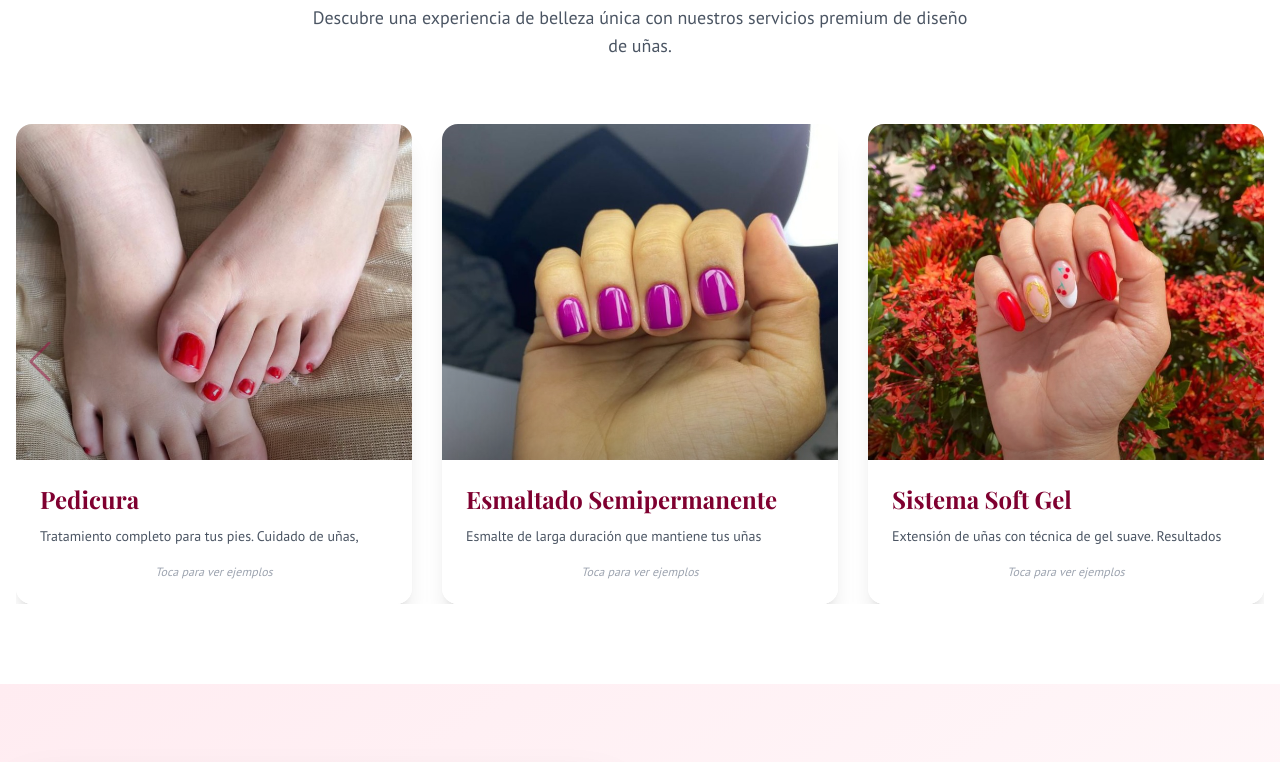
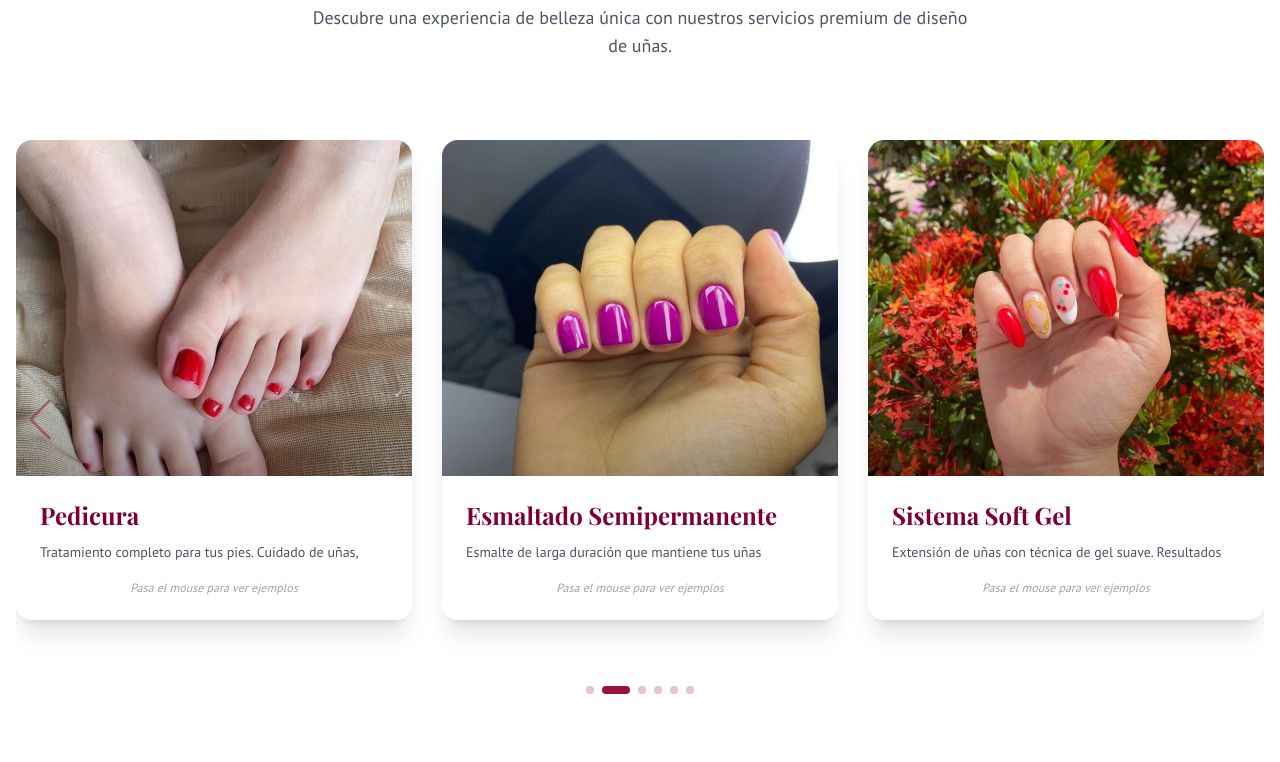
Before and after one commit to Ljrod/Nuevo-Yaday, a Next.js app: page / in a window 1280 px wide. Shown: the part 940-1702 px from the top of the page. Built offline with nearby package versions, Linux system fonts and the light colour scheme.

Commit message:
carrusel listo

```diff
--- a/src/components/ServiceCard.tsx
+++ b/src/components/ServiceCard.tsx
@@ -12,10 +12,24 @@ interface ServiceCardProps {
 export default function ServiceCard({ service }: ServiceCardProps) {
     const [isFlipped, setIsFlipped] = useState(false);
 
+    const handleMouseEnter = () => {
+        setIsFlipped(true);
+    };
+
+    const handleMouseLeave = () => {
+        setIsFlipped(false);
+    };
+
+    const handleTouchStart = () => {
+        setIsFlipped(!isFlipped);
+    };
+
     return (
         <div
             className="relative w-full h-[480px] cursor-pointer group"
-            onClick={() => setIsFlipped(!isFlipped)}
+            onMouseEnter={handleMouseEnter}
+            onMouseLeave={handleMouseLeave}
+            onTouchStart={handleTouchStart}
         >
             <motion.div
                 className="relative w-full h-full"
@@ -67,7 +81,7 @@ export default function ServiceCard({ service }: ServiceCardProps) {
 
                             {/* Call to Action */}
                             <p className="text-xs text-gray-400 italic text-center">
-                                Toca para ver ejemplos
+                                Pasa el mouse para ver ejemplos
                             </p>
                         </div>
 
@@ -89,17 +103,14 @@ export default function ServiceCard({ service }: ServiceCardProps) {
                 >
                     <div className="w-full h-full bg-gradient-to-br from-white to-primary/5 p-6 flex flex-col">
                         {/* Header */}
-                        <div className="mb-4">
-                            <h3 className="font-playfair text-xl font-bold text-primary mb-2">
+                        <div className="mb-6">
+                            <h3 className="font-playfair text-2xl font-bold text-primary text-center">
                                 {service.name}
                             </h3>
-                            <p className="text-sm text-gray-600">
-                                Galería de ejemplos
-                            </p>
                         </div>
 
                         {/* Gallery Grid */}
-                        <div className="grid grid-cols-2 gap-3 flex-grow mb-4">
+                        <div className="grid grid-cols-2 gap-4 flex-grow">
                             {[service.mainImageUrl, ...service.sampleImageUrls.slice(0, 3)].map((url, index) => (
                                 <motion.div
                                     key={index}
@@ -119,26 +130,11 @@ export default function ServiceCard({ service }: ServiceCardProps) {
                             ))}
                         </div>
 
-                        {/* Features */}
-                        <div className="space-y-2">
-                            <p className="text-xs font-semibold text-primary uppercase tracking-wide">
-                                Características
-                            </p>
-                            <div className="flex flex-wrap gap-2">
-                                {service.features.slice(0, 3).map((feature, index) => (
-                                    <span
-                                        key={index}
-                                        className="text-xs bg-white px-3 py-1 rounded-full text-gray-700 shadow-sm border border-primary/10"
-                                    >
-                                        {feature}
-                                    </span>
-                                ))}
-                            </div>
-                        </div>
+
 
                         {/* Back Indicator */}
-                        <p className="text-xs text-gray-400 italic text-center mt-4">
-                            Toca para volver
+                        <p className="text-xs text-gray-400 italic text-center mt-6">
+                            Quita el mouse para volver
                         </p>
                     </div>
                 </div>
--- a/src/components/ServicesSection.tsx
+++ b/src/components/ServicesSection.tsx
@@ -15,9 +15,9 @@ export default function ServicesSection() {
     return (
         <section
             id="servicios"
-            className="py-20 bg-white overflow-hidden"
+            className="py-20 bg-white overflow-visible"
         >
-            <div className="container mx-auto px-4">
+            <div className="container mx-auto px-4 pb-12">
                 <motion.div
                     className="text-center mb-16"
                     initial={{ opacity: 0, y: 30 }}
@@ -35,6 +35,7 @@ export default function ServicesSection() {
                 </motion.div>
 
                 <motion.div
+                    className="overflow-visible"
                     initial={{ opacity: 0, y: 30 }}
                     whileInView={{ opacity: 1, y: 0 }}
                     viewport={{ once: true }}
@@ -44,6 +45,7 @@ export default function ServicesSection() {
                         modules={[Navigation, Pagination, Autoplay]}
                         spaceBetween={30}
                         slidesPerView={1}
+                        slidesPerGroup={1}
                         navigation
                         pagination={{ clickable: true }}
                         loop={true}
@@ -54,19 +56,22 @@ export default function ServicesSection() {
                         breakpoints={{
                             640: {
                                 slidesPerView: 2,
+                                slidesPerGroup: 1,
                                 spaceBetween: 20,
                             },
                             1024: {
                                 slidesPerView: 3,
+                                slidesPerGroup: 1,
                                 spaceBetween: 30,
                             },
                         }}
-                        className="pb-12"
+                        watchOverflow={true}
+                        className="pb-16 services-swiper"
                     >
                         {services
                             .filter(service => service.id !== 'retiro-material')
                             .map((service) => (
-                                <SwiperSlide key={service.id}>
+                                <SwiperSlide key={service.id} className="!h-auto py-4">
                                     <ServiceCard service={service} />
                                 </SwiperSlide>
                             ))}
@@ -102,8 +107,23 @@ export default function ServicesSection() {
             font-weight: 800;
           }
 
+          .services-swiper {
+            overflow: hidden !important;
+            padding-bottom: 20px;
+          }
+
+          .services-swiper .swiper-slide {
+            overflow: visible;
+          }
+
+          .swiper-wrapper {
+            padding-bottom: 20px;
+          }
+
           .swiper-pagination {
-            bottom: -40px !important;
+            bottom: 0px !important;
+            position: relative !important;
+            margin-top: 20px !important;
           }
 
           .swiper-pagination-bullet {
```
